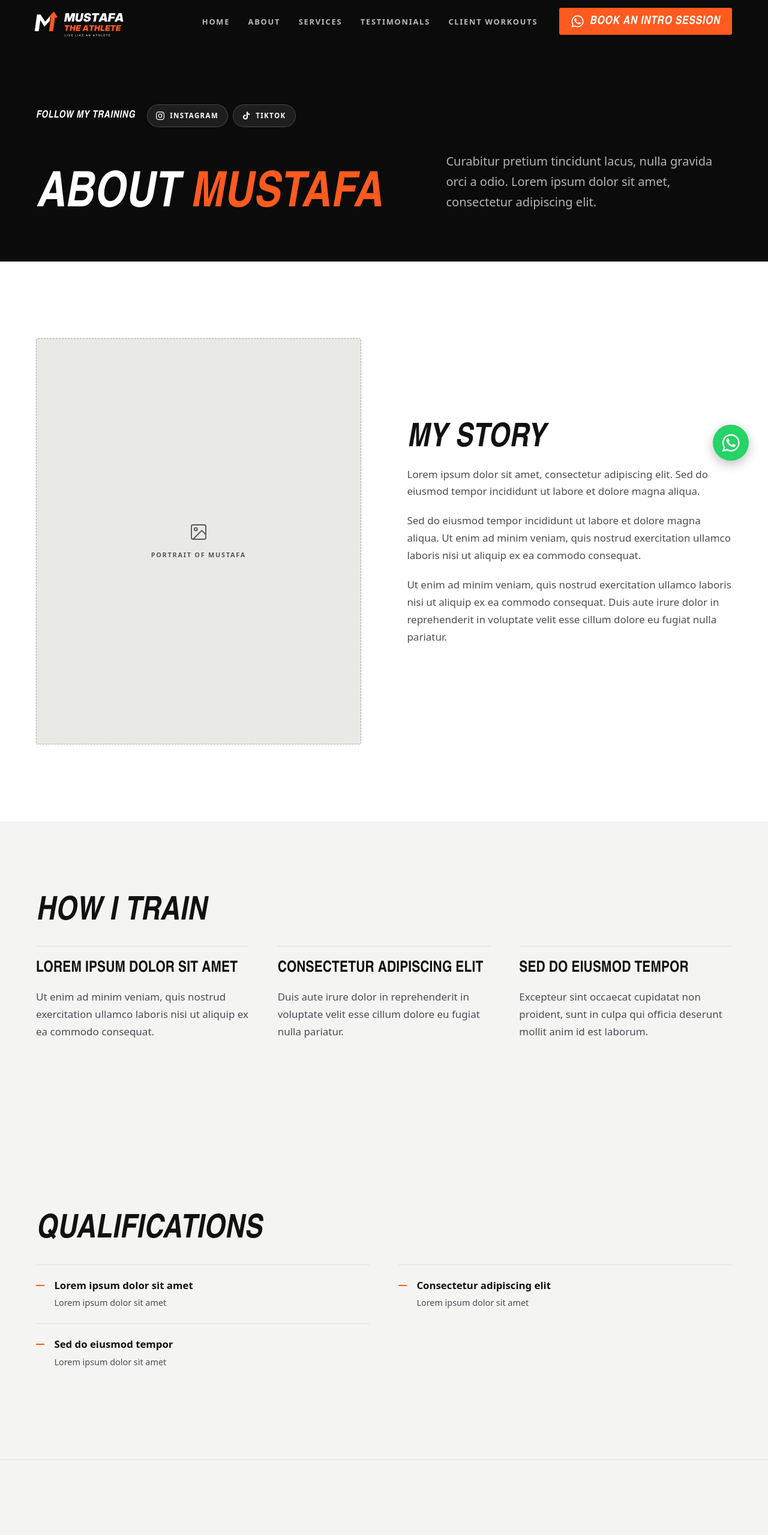
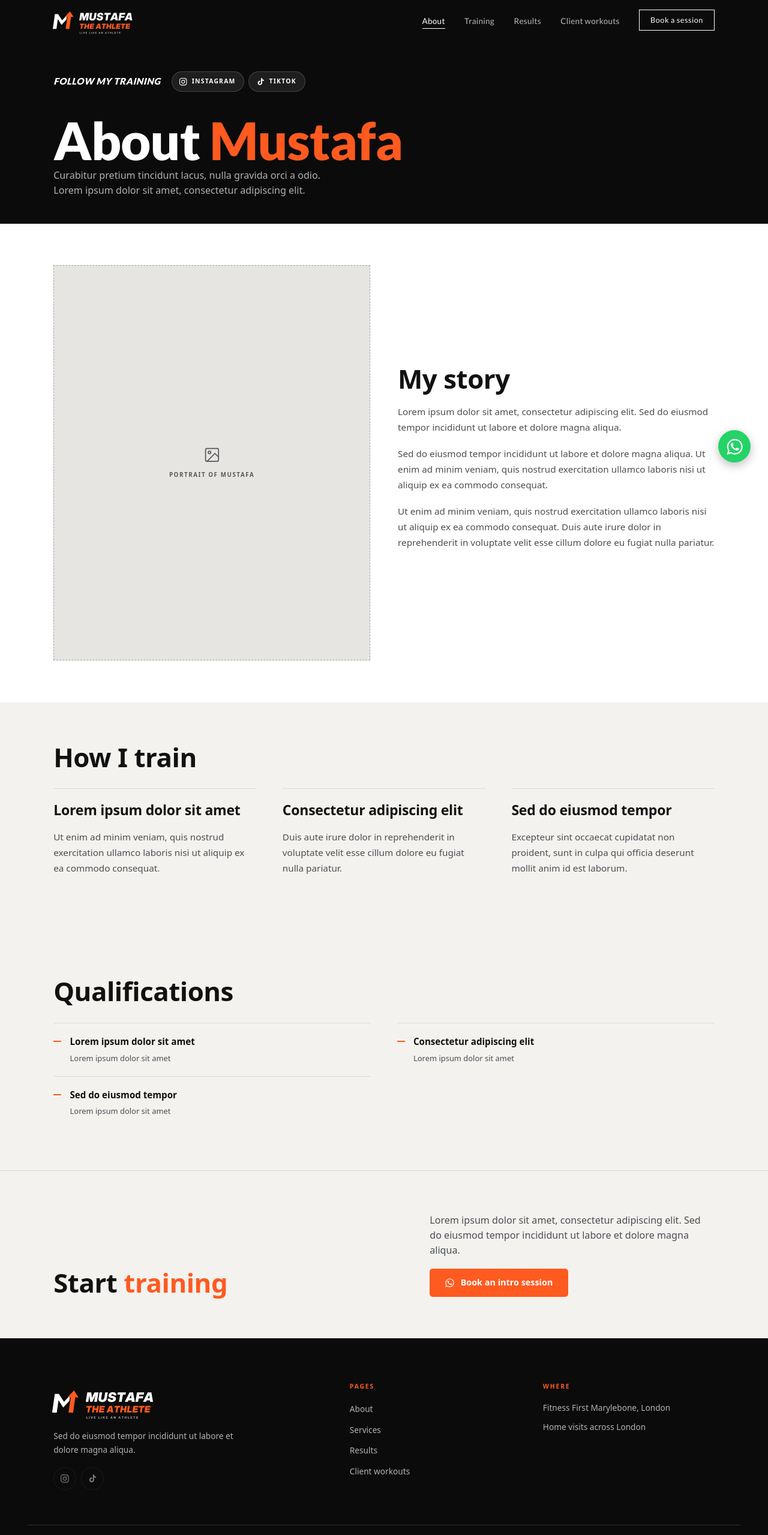
Before and after one commit to tiyate3/personal-training-website, an Astro site: page /personal-training-website/about in a window 1280 px wide. Shown: the top 2559 px of the page at 60% size. Built offline with nearby package versions, Linux system fonts and the light colour scheme; Astro itself is replaced by a stand-in of ours; a web font is replaced by a local one.

Commit message:
Refine header nav for a quieter, high-end look
Lato Regular links with a hairline underline that draws in on hover and
marks the current page, a thin outlined "Book a session" button, flat
backgrounds instead of frosted glass, and a two-line menu icon with a
fading full-screen menu below 960px. Drops "Home" (the logo links home).

Also includes earlier uncommitted edits to these files.

Co-Authored-By: Claude Opus 5.5 <noreply@anthropic.com>

```diff
--- a/src/components/Header.astro
+++ b/src/components/Header.astro
@@ -5,10 +5,12 @@ import logo from '../assets/mustafatheathlete-logo.svg';
 import logoWhite from '../assets/mustafatheathlete-logo-white.svg';
 import { withBase } from '../utils/paths';
 
-const base = import.meta.env.BASE_URL;
-const path = Astro.url.pathname.startsWith(base)
-  ? `/${Astro.url.pathname.slice(base.length)}`
-  : Astro.url.pathname;
+// Current page path with the deploy base stripped, always in the form '/services/'
+const base = import.meta.env.BASE_URL.replace(/\/+$/, '');
+let path = Astro.url.pathname;
+if (base && path.startsWith(base)) path = path.slice(base.length);
+path = `/${path.replace(/^\/+/, '')}`;
+if (!path.endsWith('/')) path += '/';
 const isActive = (href: string) => (href === '/' ? path === '/' : path.startsWith(href));
 ---
 
@@ -29,13 +31,13 @@ const isActive = (href: string) => (href === '/' ? path === '/' : path.startsWit
           NAV.map((item) => (
             <li>
               <a href={withBase(item.href)} aria-current={isActive(item.href) ? 'page' : undefined}>
-                {item.label}
+                {item.href === '/services/' ? 'Training' : item.label}
               </a>
             </li>
           ))
         }
       </ul>
-      <WhatsAppButton class="nav-cta" />
+      <WhatsAppButton class="nav-cta" variant="ghost" label="Book a session" icon={false} />
     </nav>
 
     <button class="menu-toggle" aria-expanded="false" aria-controls="site-nav">
@@ -57,14 +59,18 @@ const isActive = (href: string) => (href === '/' ? path === '/' : path.startsWit
     document.body.style.overflow = open ? '' : 'hidden';
   });
 
-  // Stay clear at the top, then use an opaque dark header over the dark hero and
-  // switch to the light header after the hero has passed underneath it.
-  const hero = document.querySelector<HTMLElement>('main > section:first-child');
+  // Clear over the top of the hero; once scrolled, the header takes on the colour of whatever
+  // section is passing underneath it: black over black sections, white over light ones.
   const update = () => {
-    const darkLimit = hero ? hero.offsetHeight - (header?.offsetHeight ?? 0) : 0;
+    if (!header) return;
     const scrolled = window.scrollY > 8;
-    header?.classList.toggle('dark-solid', scrolled && window.scrollY <= darkLimit);
-    header?.classList.toggle('solid', window.scrollY > darkLimit);
+    const y = header.offsetHeight + 1;
+    const under = document
+      .elementsFromPoint(window.innerWidth / 2, y)
+      .find((el) => !header.contains(el) && !el.closest('.fab'));
+    const dark = !!under?.closest('.on-dark, .page-hero');
+    header.classList.toggle('dark-solid', scrolled && dark);
+    header.classList.toggle('solid', scrolled && !dark);
   };
   update();
   window.addEventListener('scroll', update, { passive: true });
@@ -90,15 +96,13 @@ const isActive = (href: string) => (href === '/' ? path === '/' : path.startsWit
   .header.menu-open {
     border-bottom-color: var(--line);
   }
-  /* Blur lives on a pseudo-element: backdrop-filter on .header itself would trap the fixed mobile menu inside the header bar. */
+  /* Flat backing colour on a pseudo-element, so it can fade in without touching the fixed mobile menu */
   .header::before {
     content: '';
     position: absolute;
     inset: 0;
     z-index: -1;
-    background: rgba(255, 255, 255, 0.94);
-    backdrop-filter: blur(14px);
-    -webkit-backdrop-filter: blur(14px);
+    background: #ffffff;
     opacity: 0;
     transition: opacity 0.25s;
   }
@@ -108,7 +112,7 @@ const isActive = (href: string) => (href === '/' ? path === '/' : path.startsWit
   }
   .header.dark-solid::before {
     opacity: 1;
-    background: rgba(11, 11, 11, 0.96);
+    background: var(--black);
   }
   .bar {
     height: 100%;
@@ -143,85 +147,107 @@ const isActive = (href: string) => (href === '/' ? path === '/' : path.startsWit
   }
   .nav ul {
     display: flex;
-    gap: 1.9rem;
+    gap: 2.25rem;
     list-style: none;
     margin: 0;
     padding: 0;
   }
   .nav ul a {
     position: relative;
-    font-family: var(--font-nav);
-    font-size: 0.8rem;
-    font-weight: 700;
-    letter-spacing: 0.14em;
-    text-transform: uppercase;
+    font-family: var(--font-display);
+    font-size: 0.94rem;
+    font-weight: 400;
+    letter-spacing: 0.02em;
     text-decoration: none;
+    white-space: nowrap;
     color: var(--muted);
-    transition: color 0.2s;
+    transition: color 0.3s var(--ease);
   }
   .nav ul a:hover,
+  .nav ul a:focus-visible,
   .nav ul a[aria-current='page'] {
     color: var(--text);
   }
-  .nav ul a[aria-current='page']::after {
+  /* Hairline underline: draws in from the left on hover, stays on the current page */
+  .nav ul a::after {
     content: '';
     position: absolute;
     left: 0;
     right: 0;
     bottom: -6px;
-    height: 2px;
-    background: var(--accent);
+    height: 1px;
+    background: currentColor;
+    transform: scaleX(0);
+    transform-origin: left;
+    transition: transform 0.45s var(--ease);
+  }
+  .nav ul a:hover::after,
+  .nav ul a:focus-visible::after,
+  .nav ul a[aria-current='page']::after {
+    transform: scaleX(1);
   }
   .nav :global(.nav-cta) {
-    padding: 0.6rem 1.1rem;
+    padding: 0.7rem 1.25rem;
+    border-width: 1px;
+    border-radius: 0;
+    font-family: var(--font-display);
+    font-size: 0.88rem;
+    font-weight: 400;
+    letter-spacing: 0.04em;
+  }
+  .nav :global(.nav-cta:hover),
+  .nav :global(.nav-cta:focus-visible) {
+    transform: none;
+  }
+  /* Over dark backgrounds the button fills white on hover, so its label turns black */
+  .header:not(.solid, .menu-open) .nav :global(.nav-cta:hover),
+  .header:not(.solid, .menu-open) .nav :global(.nav-cta:focus-visible) {
+    color: var(--black);
   }
   .menu-toggle {
     display: none;
   }
 
-  @media (max-width: 1020px) {
+  @media (max-width: 960px) {
     .menu-toggle {
       display: grid;
       place-items: center;
       width: 2.75rem;
       height: 2.75rem;
+      margin-right: -0.6rem;
+      padding: 0;
       background: none;
-      border: 1px solid var(--line);
-      border-radius: 50%;
+      border: 0;
       cursor: pointer;
     }
-    .bars,
-    .bars::before,
-    .bars::after {
-      display: block;
-      width: 18px;
-      height: 2px;
-      background: var(--text);
-      transition: transform 0.25s;
-    }
+    /* Two thin lines that cross into an X when the menu is open */
     .bars {
       position: relative;
+      display: block;
+      width: 24px;
+      height: 8px;
     }
     .bars::before,
     .bars::after {
       content: '';
       position: absolute;
       left: 0;
+      width: 100%;
+      height: 1.5px;
+      background: var(--text);
+      transition: transform 0.4s var(--ease);
     }
     .bars::before {
-      top: -6px;
+      top: 0;
     }
     .bars::after {
-      top: 6px;
-    }
-    .menu-toggle[aria-expanded='true'] .bars {
-      background: transparent;
+      bottom: 0;
     }
     .menu-toggle[aria-expanded='true'] .bars::before {
-      transform: translateY(6px) rotate(45deg);
+      transform: translateY(3.25px) rotate(45deg);
     }
     .menu-toggle[aria-expanded='true'] .bars::after {
-      transform: translateY(-6px) rotate(-45deg);
+      transform: translateY(-3.25px) rotate(-45deg);
     }
     .nav {
       position: fixed;
@@ -235,14 +261,14 @@ const isActive = (href: string) => (href === '/' ? path === '/' : path.startsWit
       gap: 2.5rem;
       padding: 3rem var(--pad);
       background: var(--bg);
-      transform: translateX(100%);
+      opacity: 0;
       visibility: hidden;
       transition:
-        transform 0.3s ease,
-        visibility 0.3s;
+        opacity 0.4s var(--ease),
+        visibility 0.4s;
     }
     .nav.open {
-      transform: none;
+      opacity: 1;
       visibility: visible;
     }
     .nav ul {
@@ -250,20 +276,15 @@ const isActive = (href: string) => (href === '/' ? path === '/' : path.startsWit
       gap: 1.5rem;
     }
     .nav ul a {
-      font-family: var(--font-nav);
-      font-size: clamp(1.25rem, 5.4vw, 1.55rem);
-      font-weight: 700;
-      letter-spacing: 0.02em;
-      line-height: 1.1;
+      font-size: clamp(1.75rem, 7vw, 2.25rem);
+      letter-spacing: 0;
+      line-height: 1.15;
     }
-    .nav ul a[aria-current='page'] {
-      color: var(--accent-text);
-    }
-    .nav ul a[aria-current='page']::after {
-      display: none;
+    .nav ul a::after {
+      bottom: -4px;
     }
     .nav :global(.nav-cta) {
-      padding: 0.7rem 1.1rem;
+      padding: 0.9rem 1.5rem;
       font-size: 1rem;
     }
   }
--- a/src/components/WhatsAppButton.astro
+++ b/src/components/WhatsAppButton.astro
@@ -6,16 +6,17 @@ interface Props {
   label?: string;
   variant?: 'primary' | 'ghost';
   class?: string;
+  icon?: boolean;
 }
-const { label = 'Book an intro session', variant = 'primary', class: className = '' } = Astro.props;
+const { label = 'Book an intro session', variant = 'primary', class: className = '', icon = true } = Astro.props;
 ---
 
 <a
-  class:list={['btn', `btn--${variant}`, className]}
+  class:list={['btn', `btn--${variant}`, 'btn--whatsapp', className]}
   href={WHATSAPP_URL}
   target="_blank"
   rel="noopener"
 >
-  <Icon name="whatsapp" />
+  {icon && <Icon name="whatsapp" />}
   <span>{label}</span>
 </a>
--- a/src/config.ts
+++ b/src/config.ts
@@ -5,6 +5,7 @@
 export const BRAND = 'Mustafa the Athlete';
 export const TRAINER = 'Mustafa';
 export const BASE_GYM = 'Fitness First Marylebone';
+export const GYM_ADDRESS = 'Cavendish Mews N, London W1W 6LA';
 
 /** WhatsApp number in international format, digits only (no +, spaces or leading 0). */
 export const WHATSAPP_NUMBER = '447867871618';
@@ -22,17 +23,16 @@ export const SOCIALS = {
 };
 
 export const NAV = [
-  { href: '/', label: 'Home' },
   { href: '/about/', label: 'About' },
   { href: '/services/', label: 'Services' },
-  { href: '/testimonials/', label: 'Testimonials' },
-  { href: '/client-workouts/', label: 'Client Workouts' },
+  { href: '/testimonials/', label: 'Results' },
+  { href: '/client-workouts/', label: 'Client workouts' },
 ];
 
 export const SERVICES = [
   {
     slug: 'strength-and-conditioning',
-    name: 'Strength & Conditioning',
+    name: 'Strength & conditioning',
     short: 'Duis aute irure dolor in reprehenderit in voluptate velit esse cillum dolore eu fugiat nulla pariatur.',
     body: [
       'Excepteur sint occaecat cupidatat non proident, sunt in culpa qui officia deserunt mollit anim id est laborum. Curabitur pretium tincidunt lacus, nulla gravida orci a odio.',
@@ -41,7 +41,7 @@ export const SERVICES = [
   },
   {
     slug: 'sport-specific',
-    name: 'Sport-Specific Training',
+    name: 'Sport-specific training',
     short: 'Lorem ipsum dolor sit amet, consectetur adipiscing elit.',
     body: [
       'Sed do eiusmod tempor incididunt ut labore et dolore magna aliqua. Ut enim ad minim veniam, quis nostrud exercitation ullamco laboris nisi ut aliquip ex ea commodo consequat.',
@@ -59,7 +59,7 @@ export const SERVICES = [
   },
   {
     slug: 'body-recomposition',
-    name: 'Body Recomposition',
+    name: 'Body recomposition',
     short: 'Lorem ipsum dolor sit amet, consectetur adipiscing elit.',
     body: [
       'Sed do eiusmod tempor incididunt ut labore et dolore magna aliqua. Ut enim ad minim veniam, quis nostrud exercitation ullamco laboris nisi ut aliquip ex ea commodo consequat.',
@@ -68,7 +68,7 @@ export const SERVICES = [
   },
   {
     slug: 'weight-loss',
-    name: 'Weight Loss',
+    name: 'Weight loss',
     short: 'Duis aute irure dolor in reprehenderit in voluptate velit esse cillum dolore eu fugiat nulla pariatur.',
     body: [
       'Excepteur sint occaecat cupidatat non proident, sunt in culpa qui officia deserunt mollit anim id est laborum. Curabitur pretium tincidunt lacus, nulla gravida orci a odio.',
@@ -77,7 +77,7 @@ export const SERVICES = [
   },
   {
     slug: 'mobility-and-flexibility',
-    name: 'Mobility & Flexibility',
+    name: 'Mobility & flexibility',
     short: 'Lorem ipsum dolor sit amet, consectetur adipiscing elit.',
     body: [
       'Sed do eiusmod tempor incididunt ut labore et dolore magna aliqua. Ut enim ad minim veniam, quis nostrud exercitation ullamco laboris nisi ut aliquip ex ea commodo consequat.',
--- a/src/styles/global.css
+++ b/src/styles/global.css
@@ -1,30 +1,33 @@
-@import '@fontsource/barlow-condensed/800.css';
-@import '@fontsource/barlow-condensed/800-italic.css';
+@import '@fontsource/lato/400.css';
+@import '@fontsource/lato/700.css';
+@import '@fontsource/lato/900.css';
 @import '@fontsource-variable/inter';
 
 :root {
   /* Light by default: white page, near-black text, orange only as a highlight */
   --bg: #ffffff;
-  --surface: #f4f4f2;
-  --surface-2: #e9e9e6;
-  --line: #e2e2de;
+  --surface: #f3f2ef;
+  --surface-2: #e7e5e1;
+  --line: #dcdad5;
   --text: #111111;
   --muted: #4b4e53;
-  --faint: #8a8d91;
+  --faint: #85878b;
   --accent: #ff5a1f;
   /* Orange for small text: #FF5A1F is only 3.1:1 on white, so small text uses a darker shade */
   --accent-text: #c2410c;
   --black: #0b0b0b;
 
-  --font-display: 'Barlow Condensed', 'Arial Narrow', sans-serif;
-  --font-nav: 'Inter Variable', system-ui, -apple-system, 'Segoe UI', sans-serif;
+  --font-display: 'Lato', system-ui, -apple-system, 'Segoe UI', sans-serif;
   --font-body: 'Inter Variable', system-ui, -apple-system, 'Segoe UI', sans-serif;
+  /* Small uppercase labels */
+  --font-nav: var(--font-body);
 
-  --max: 1240px;
-  --pad: clamp(1.25rem, 4vw, 2.5rem);
-  --section: clamp(4rem, 10vw, 8rem);
-  --header-h: 72px;
-  --radius: 3px;
+  --max: 1320px;
+  --pad: clamp(1.25rem, 4vw, 3rem);
+  --section: clamp(3rem, 6vw, 5.5rem);
+  --header-h: 76px;
+  --radius: 0px;
+  --ease: cubic-bezier(0.2, 0.7, 0.1, 1);
 }
 
 /* Black sections (heroes, footer): same tokens, dark values */
@@ -32,11 +35,11 @@
 .page-hero {
   --bg: var(--black);
   --surface: #151515;
-  --surface-2: #1d1d1d;
-  --line: rgba(255, 255, 255, 0.12);
+  --surface-2: #1c1c1c;
+  --line: rgba(255, 255, 255, 0.14);
   --text: #ffffff;
-  --muted: #b4b4b4;
-  --faint: #7c7c7c;
+  --muted: #b2b2b2;
+  --faint: #7a7a7a;
   --accent-text: var(--accent);
   background: var(--bg);
   color: var(--text);
@@ -49,6 +52,7 @@
 }
 
 html {
+  zoom: 0.9;
   scroll-behavior: smooth;
   scroll-padding-top: var(--header-h);
 }
@@ -61,6 +65,7 @@ body {
   font-size: 1.0625rem;
   line-height: 1.7;
   -webkit-font-smoothing: antialiased;
+  text-rendering: optimizeLegibility;
   overflow-x: clip;
 }
 
@@ -74,35 +79,41 @@ a {
   color: inherit;
 }
 
+::selection {
+  background: var(--accent);
+  color: #fff;
+}
+
+/* ---------- Type ---------- */
+
 h1,
 h2,
 h3 {
   font-family: var(--font-display);
-  font-weight: 800;
-  text-transform: uppercase;
-  line-height: 0.9;
-  letter-spacing: 0.005em;
+  font-weight: 900;
+  line-height: 1.05;
+  letter-spacing: -0.01em;
   overflow-wrap: break-word;
   margin: 0 0 1.25rem;
-}
-
-/* Slanted, like the logo */
-h1,
-h2 {
-  font-style: italic;
+  text-wrap: balance;
 }
 
 h1 {
-  font-size: clamp(2.4rem, 6.8vw, 5.1rem);
+  font-size: clamp(2.6rem, 7vw, 6rem);
 }
 
 h2 {
-  font-size: clamp(1.8rem, 4.7vw, 3.4rem);
+  font-size: clamp(1.9rem, 3.8vw, 3.1rem);
+  font-family: var(--font-body);
+  font-weight: 700;
+  line-height: 1.05;
 }
 
 h3 {
-  font-size: clamp(1.2rem, 2.55vw, 1.6rem);
-  line-height: 1;
+  font-size: clamp(1.25rem, 2vw, 1.6rem);
+  font-family: var(--font-body);
+  font-weight: 650;
+  line-height: 1.15;
 }
 
 p {
@@ -113,6 +124,36 @@ p {
 .accent {
   color: var(--accent);
 }
+
+.lead {
+  font-size: clamp(1.05rem, 1.4vw, 1.2rem);
+  line-height: 1.55;
+  max-width: 34rem;
+  color: var(--muted);
+}
+
+/* Compact label with a short orange marker */
+.eyebrow {
+  display: flex;
+  align-items: center;
+  gap: 0.75rem;
+  font-family: var(--font-nav);
+  font-size: 0.72rem;
+  font-weight: 600;
+  letter-spacing: 0.04em;
+  color: var(--text);
+  margin: 0 0 1.25rem;
+}
+
+.eyebrow::before {
+  content: '';
+  flex: none;
+  width: 1.75rem;
+  height: 2px;
+  background: var(--accent);
+}
+
+/* ---------- Layout ---------- */
 
 .container {
   width: 100%;
@@ -129,65 +170,65 @@ p {
   background: var(--surface);
 }
 
-.section + .section:not(.section--alt) {
-  border-top: 1px solid var(--line);
+.grid-2 {
+  display: grid;
+  gap: clamp(2rem, 4vw, 4rem);
+  align-items: center;
 }
 
-/* Small uppercase label above a heading, marked with an orange bar */
-.eyebrow {
-  display: flex;
-  align-items: center;
-  gap: 0.6rem;
-  font-family: var(--font-nav);
-  font-size: 0.75rem;
-  font-weight: 700;
-  letter-spacing: 0.18em;
-  text-transform: uppercase;
-  color: var(--text);
-  margin-bottom: 1rem;
+@media (min-width: 860px) {
+  .grid-2 {
+    grid-template-columns: 1fr 1fr;
+  }
 }
 
-.eyebrow::before {
-  content: '';
-  flex: none;
-  width: 1.4rem;
-  height: 3px;
-  background: var(--accent);
-  transform: skewX(-20deg);
+/* Section heading row: heading left, a link or short text right, ruled underneath */
+.section-head {
+  display: flex;
+  flex-wrap: wrap;
+  align-items: flex-end;
+  justify-content: space-between;
+  gap: 1.25rem 3rem;
+  padding-bottom: clamp(1rem, 2vw, 1.5rem);
+  margin-bottom: clamp(1.5rem, 3vw, 2.25rem);
+  border-bottom: 1px solid var(--line);
 }
 
-.lead {
-  font-size: clamp(1.05rem, 1.6vw, 1.25rem);
-  max-width: 36rem;
-  color: var(--muted);
+.section-head h2 {
+  margin: 0;
 }
 
-/* Buttons. Labels stay at least 18.7px bold so white on orange passes WCAG AA (large text). */
+.section-head p {
+  margin: 0;
+  max-width: 26rem;
+}
+
+/* ---------- Buttons & links ---------- */
+
+/* Flat, high-contrast call to action */
 .btn {
+  position: relative;
   display: inline-flex;
   align-items: center;
   justify-content: center;
-  gap: 0.6rem;
-  padding: 0.85rem 1.5rem;
+  gap: 0.75rem;
+  padding: 1.05rem 1.7rem;
   border: 2px solid transparent;
-  border-radius: var(--radius);
-  font-family: var(--font-display);
-  font-style: italic;
-  font-weight: 800;
-  font-size: 1.2rem;
+  border-radius: 0.35rem;
+  font-family: var(--font-body);
+  font-style: normal;
+  font-weight: 700;
+  font-size: 1rem;
   line-height: 1;
-  letter-spacing: 0.04em;
-  text-transform: uppercase;
+  letter-spacing: 0;
   text-decoration: none;
+  white-space: nowrap;
+  box-shadow: none;
   transition:
-    background 0.2s ease,
-    border-color 0.2s ease,
-    color 0.2s ease,
-    transform 0.2s ease;
-}
-
-.btn:hover {
-  transform: translateY(-1px);
+    background 0.3s var(--ease),
+    border-color 0.3s var(--ease),
+    color 0.3s var(--ease),
+    box-shadow 0.3s var(--ease);
 }
 
 .btn--primary {
@@ -195,9 +236,23 @@ p {
   color: #ffffff;
 }
 
+.btn--whatsapp {
+  font-style: normal;
+}
+
 .btn--primary:hover,
 .btn--primary:focus-visible {
-  background: #ec4a10;
+  background: #e84a0f;
+  box-shadow: none;
+}
+
+.btn:focus-visible {
+  outline: 3px solid var(--text);
+  outline-offset: 4px;
+}
+
+.btn:active {
+  box-shadow: none;
 }
 
 .btn--ghost {
@@ -212,29 +267,43 @@ p {
 }
 
 .btn svg {
-  width: 1.1em;
-  height: 1.1em;
+  width: 1.05em;
+  height: 1.05em;
   flex: none;
 }
 
-/* Plain text link with arrow */
+/* Text link with a restrained orange underline */
 .text-link {
+  position: relative;
   display: inline-flex;
   align-items: center;
-  gap: 0.5rem;
+  gap: 0.6rem;
   font-family: var(--font-nav);
-  font-weight: 700;
-  font-size: 0.85rem;
-  letter-spacing: 0.12em;
-  text-transform: uppercase;
+  font-weight: 600;
+  font-size: 0.78rem;
+  letter-spacing: 0.03em;
   text-decoration: none;
   color: var(--text);
-  padding-bottom: 0.3rem;
-  border-bottom: 2px solid var(--accent);
+  padding-bottom: 0.45rem;
+  background:
+    linear-gradient(var(--accent), var(--accent)) left bottom / 35% 2px no-repeat,
+    linear-gradient(var(--line), var(--line)) left bottom / 100% 2px no-repeat;
+  transition: background-size 0.5s var(--ease);
 }
 
-.text-link:hover {
-  color: var(--accent-text);
+.text-link:hover,
+.text-link:focus-visible {
+  background-size:
+    100% 2px,
+    100% 2px;
+}
+
+.text-link .arrow {
+  transition: transform 0.4s var(--ease);
+}
+
+.text-link:hover .arrow {
+  transform: translateX(4px);
 }
 
 :focus-visible {
@@ -242,60 +311,88 @@ p {
   outline-offset: 3px;
 }
 
-/* Inner page header: title left, intro right on wide screens */
+/* ---------- Inner page hero ---------- */
+
 .page-hero {
-  padding-top: calc(var(--header-h) + clamp(2.5rem, 8vw, 6.5rem));
-  padding-bottom: clamp(2.5rem, 6vw, 4.5rem);
+  padding-top: calc(var(--header-h) + clamp(1.75rem, 5vw, 3.5rem));
+  padding-bottom: clamp(2rem, 4vw, 3rem);
 }
 
 .page-hero h1 {
-  margin-bottom: 1.5rem;
+  font-size: clamp(2.6rem, 7.5vw, 6.25rem);
+  margin-bottom: 0;
 }
 
 .page-hero .lead {
-  margin-bottom: 0;
+  margin: 0;
+}
+
+/* Ruled strip under the title: intro text left, extra detail right */
+.hero-foot {
+  display: grid;
+  gap: 1.75rem 4rem;
+  margin-top: clamp(1.25rem, 2.5vw, 2rem);
+  padding-top: 1.25rem;
+  border-top: 1px solid var(--line);
 }
 
 @media (min-width: 900px) {
-  .page-hero .container {
-    display: grid;
-    grid-template-columns: 1.3fr 1fr;
-    column-gap: 4rem;
-    align-items: end;
-  }
-  .page-hero .eyebrow {
-    grid-column: 1 / -1;
-  }
-  .page-hero h1 {
-    margin-bottom: 0;
-  }
-  .page-hero .lead {
-    padding-bottom: 0.6rem;
-  }
-  .page-hero .container > :not(.eyebrow, h1, .lead) {
-    grid-column: 1 / -1;
-    justify-self: start;
+  .hero-foot {
+    grid-template-columns: 1fr 1fr;
+    align-items: start;
   }
 }
 
-.grid-2 {
+/* Small "label: value" list */
+.facts {
   display: grid;
-  gap: clamp(2rem, 6vw, 5rem);
-  align-items: center;
+  gap: 0.4rem;
+  margin: 0;
+  font-size: 0.95rem;
 }
 
-@media (min-width: 860px) {
-  .grid-2 {
-    grid-template-columns: 1fr 1fr;
-  }
+.facts div {
+  display: grid;
+  grid-template-columns: 7rem 1fr;
+  gap: 1rem;
+  align-items: baseline;
 }
 
-/* Keep photo slots from swallowing the whole phone screen */
-@media (max-width: 859px) {
-  .grid-2 .slot {
-    aspect-ratio: 4 / 3 !important;
-  }
+.facts dt {
+  font-size: 0.68rem;
+  font-weight: 600;
+  letter-spacing: 0.04em;
+  color: var(--faint);
 }
+
+.facts dd {
+  margin: 0;
+  color: var(--text);
+}
+
+/* ---------- Motion ---------- */
+
+/* Keep reveal motion on page heroes only. */
+.js :is(.hero, .page-hero) [data-reveal] {
+  opacity: 0;
+  transform: translateY(12px);
+  transition:
+    opacity 0.7s var(--ease),
+    transform 0.7s var(--ease);
+  transition-delay: calc(var(--d, 0) * 60ms);
+}
+
+.js :is(.hero, .page-hero) [data-reveal].is-in {
+  opacity: 1;
+  transform: none;
+}
+
+/* Photos simply fade in */
+.js :is(.hero, .page-hero) [data-reveal='image'] {
+  transform: none;
+}
+
+/* ---------- Utilities ---------- */
 
 .visually-hidden {
   position: absolute;
@@ -318,7 +415,6 @@ a.visually-hidden:focus {
   background: var(--accent);
   color: #ffffff;
   font-weight: 700;
-  border-radius: var(--radius);
 }
 
 @media (prefers-reduced-motion: reduce) {
@@ -329,4 +425,11 @@ a.visually-hidden:focus {
     transition: none !important;
     scroll-behavior: auto !important;
   }
+  .js [data-reveal],
+  .js [data-reveal='image'],
+  .js :is(.hero, .page-hero) [data-reveal] {
+    opacity: 1;
+    transform: none;
+    clip-path: none;
+  }
 }
```
